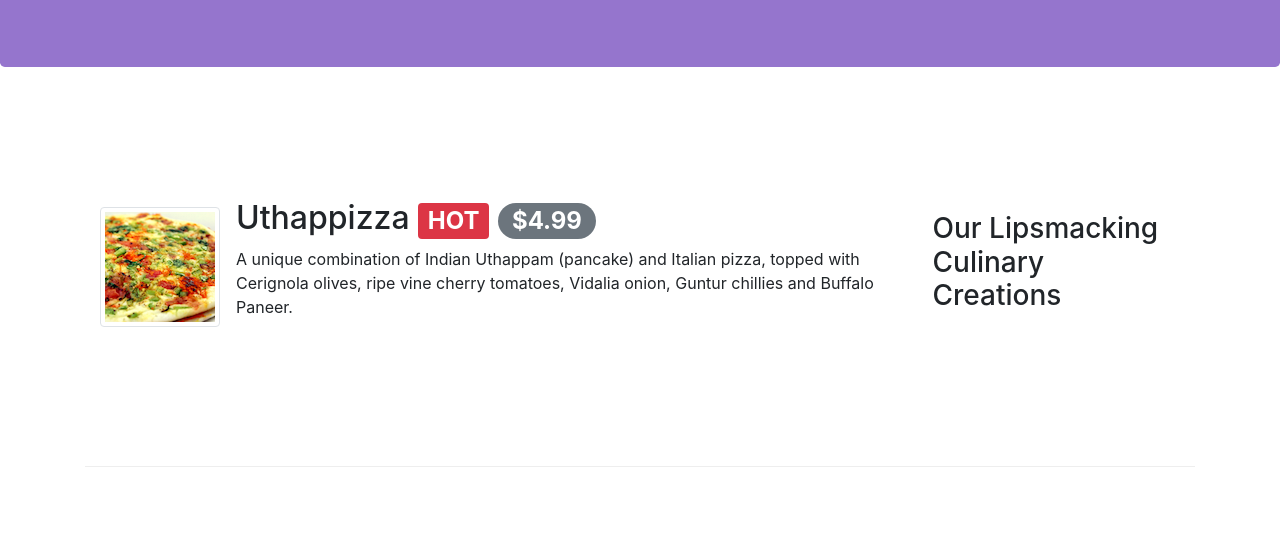
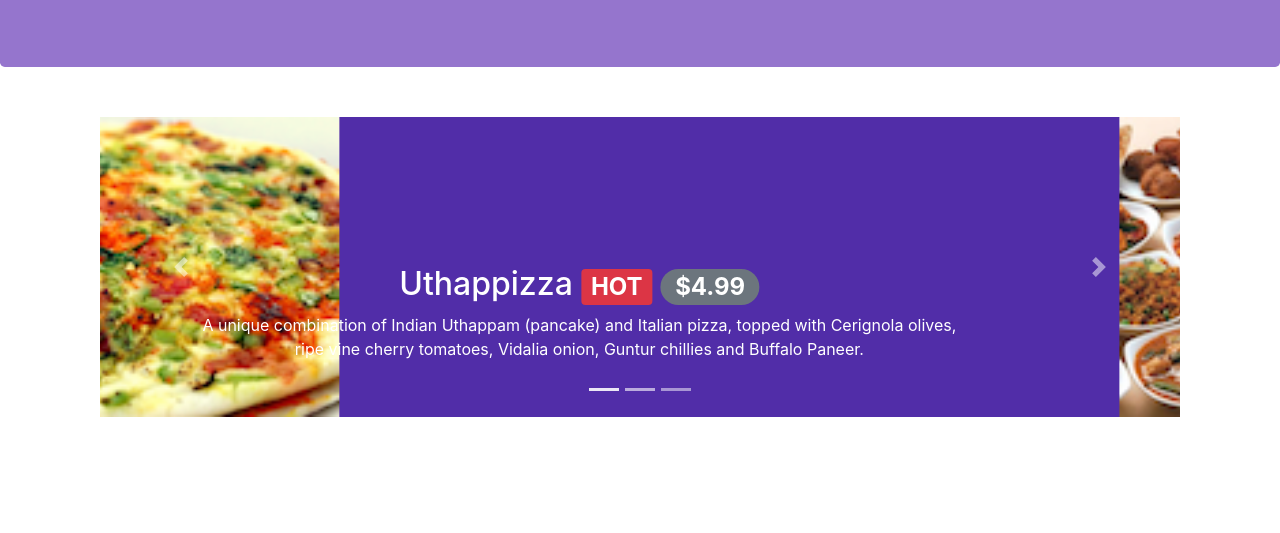
Before and after one commit to AmanJ02/Bootstrap4, a website: page index.html in a window 1280 px wide. Shown: the part 267-800 px from the top of the page. Drawn offline with nearby package versions, Linux system fonts and the light colour scheme.

Commit message:
Carousel

```diff
--- a/css/styles.css
+++ b/css/styles.css
@@ -53,3 +53,21 @@
 	border-bottom: 1px solid #ddd;
 	padding: 10px;
 }
+
+.carousel
+{
+	background: #512DA8;
+}
+
+.carousel-item
+{
+	height: 300px;
+}
+
+.carousel-item img
+{
+	position: absolute;
+	top: 0;
+	left: 0;
+	min-height: 300px;
+}
--- a/index.html
+++ b/index.html
@@ -98,6 +98,47 @@
     </header>
 
     <div class="container">
+        <div class="row row-content">
+            <div class="col">
+                <div id="mycarousel" class="carousel slide" data-ride="carousel">
+                    <div class="carousel-inner" role="listbox">
+                        <div class="carousel-item active">
+                            <img class="d-block img-fluid" src="img/uthappizza.png" alt="uthappizza">
+                            <div class="carousel-caption d-none d-md-block">
+                                <h2>Uthappizza <span class="badge badge-danger">HOT</span>  <span class="badge badge-pill badge-secondary">$4.99</span></h2>
+                                <p class="d-none d-sm-block">A unique combination of Indian Uthappam (pancake) and Italian pizza, topped with Cerignola olives, ripe vine cherry tomatoes, Vidalia onion, Guntur chillies and Buffalo Paneer.</p>
+                            </div>
+
+                        </div>
+                        <div class="carousel-item">
+                            <img class="d-block img-fluid" src="img/buffet.png" alt="buffet">
+                            <div class="carousel-caption d-none d-md-block">
+                                <h2>Weekend Grand Buffet  <span class="badge badge-danger">NEW</span></h2>
+                                <p class="d-none d-sm-block">Featuring mouthwatering combinations with a choice of five different salads, six enticing appetizers, six main entrees and five choicest desserts. Free flowing bubbly and soft drinks. All for just $19.99 per person </p>
+                            </div>
+                        </div>
+                        <div class="carousel-item">
+                            <img class="d-block img-fluid" src="img/alberto.png" alt="alberto">
+                            <div class="carousel-caption d-none d-md-block">
+                                <h2>Alberto Somayya</h2>
+                                <h4>Executive Chef</h4>
+                                <p class="d-none d-sm-block">Award winning three-star Michelin chef with wide International experience having worked closely with whos-who in the culinary world, he specializes in creating mouthwatering Indo-Italian fusion experiences. </p>
+                            </div>
+                        </div>
+                    <ol class="carousel-indicators">
+                        <li data-target="#mycarousel" data-slide-to="0" class="active"></li>
+                        <li data-target="#mycarousel" data-slide-to="1"></li>
+                        <li data-target="#mycarousel" data-slide-to="2"></li>
+                    </ol>
+                    <a class="carousel-control-prev" href="#mycarousel" role="button" data-slide="prev">
+                        <span class="carousel-control-prev-icon"></span>
+                    </a>
+                    <a class="carousel-control-next" href="#mycarousel" role="button" data-slide="next">
+                        <span class="carousel-control-next-icon"></span>
+                    </a>
+                </div>
+            </div>
+        </div>
         <div class="row row-content align-items-center">
             <div class="col-12 col-sm-4 order-sm-last col-md-3">
                 <h3>Our Lipsmacking Culinary Creations</h3>
@@ -142,7 +183,7 @@
             </div>
         </div>
         <div class="row row-content justify-content-center">
-            <div class="col-sm-8 align-items-center">
+            <div class="col-sm-12 align-self-center">
                 <div class="card" id="reserve">
                     <h3 class="card-header bg-warning text-white">Reserve a Table</h3>
                     <div class="card-body">
@@ -179,6 +220,7 @@
             </div>
         </div>
     </div>
+</div>
 
     <footer class="footer">
         <div class="container">
```
